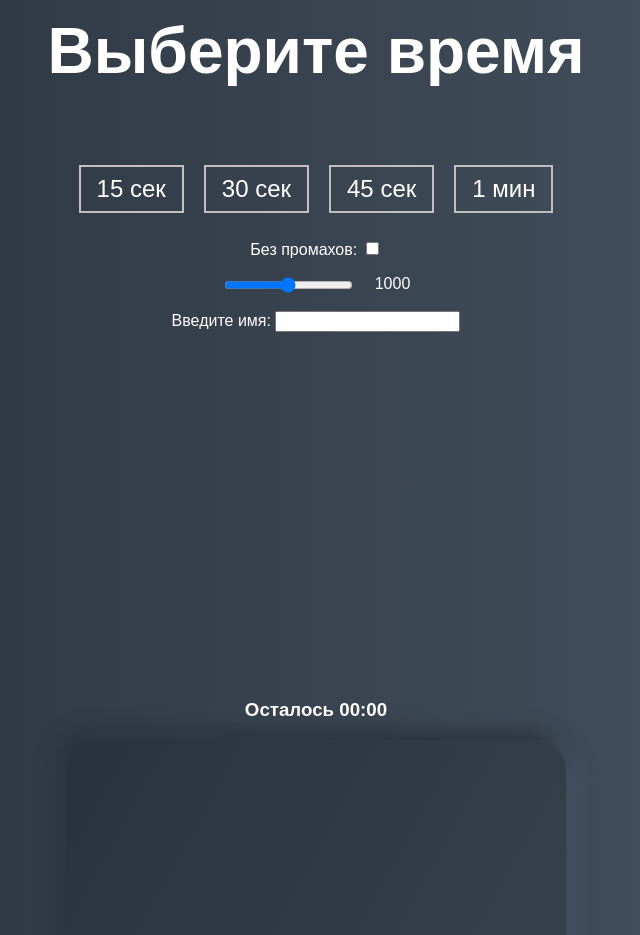
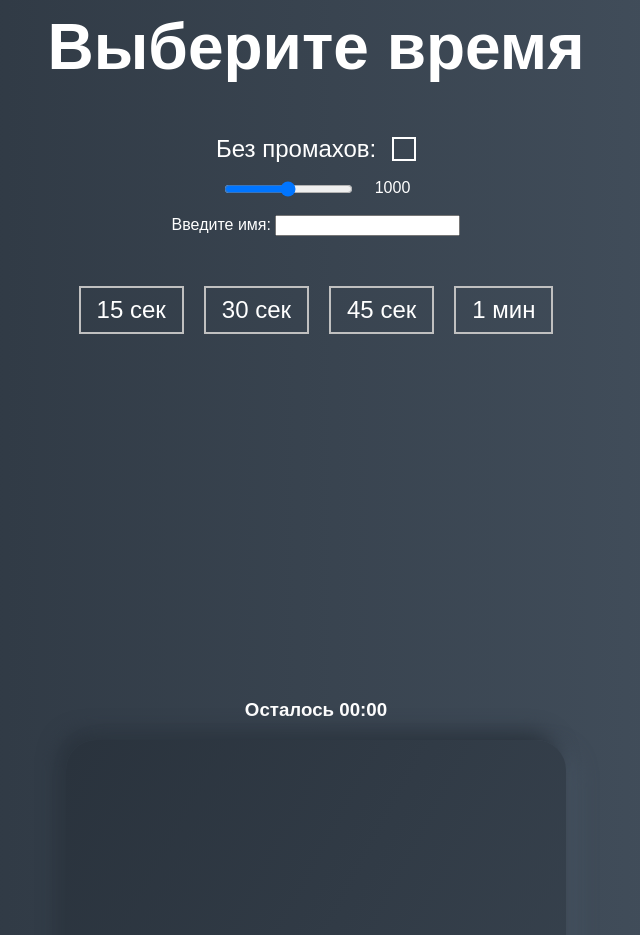
Before and after one commit to Sanwed/Aim-game, a website: page index.html in a window 1280 px wide. Shown: the part 1040-1975 px from the top of the page, without its empty margins (324-964 px from the left). Drawn offline with Linux system fonts and the light colour scheme; files that its build step writes are made by us from their sources.

Commit message:
refactor: change time button's place

```diff
--- a/index.html
+++ b/index.html
@@ -3,7 +3,7 @@
 <head>
 	<meta charset="UTF-8">
 	<meta name="viewport" content="width=device-width, initial-scale=1.0">
-	<link rel="stylesheet" href="style.css">
+	<link rel="stylesheet" href="css/style.css">
 	<title>Simple Aim Game</title>
 </head>
 <body>
@@ -19,6 +19,26 @@
 
 <div class="screen" id="level-settings-screen">
 	<h1>Выберите время</h1>
+
+	<div class="mode">
+		<label>
+			<input class="mode__input visually-hidden" type="checkbox" id="no-misses" name="no-misses">
+			<span class="mode__text">Без промахов:</span>
+		</label>
+	</div>
+
+	<div class="range-bar">
+		<input type="range" class="range-speed" name="remove-speed" min="500" max="1500" step="50" value="1000">
+		<span class="range-speed-value"></span>
+	</div>
+
+	<div class="name">
+		<label>
+			<span>Введите имя: </span>
+			<input id="name" type="text" required autocomplete="off">
+		</label>
+	</div>
+
 	<ul class="time-list" id="time-list">
 		<li>
 			<button class="btn time-btn" data-time="15">15 сек</button>
@@ -34,24 +54,7 @@
 		</li>
 	</ul>
 
-	<div class="mode">
-		<label>
-			<span>Без промахов:</span>
-			<input type="checkbox" id="no-misses" name="no-misses">
-		</label>
-	</div>
-
-	<div class="range-bar">
-		<input type="range" class="range-speed" name="remove-speed" min="500" max="1500" step="50" value="1000">
-		<span class="range-speed-value"></span>
-	</div>
-
-	<div class="name">
-		<label>
-			<span>Введите имя: </span>
-			<input id="name" type="text" required>
-		</label>
-	</div>
+	<span class="error-text"></span>
 </div>
 
 <div class="screen" id="play-screen">
@@ -59,6 +62,6 @@
 	<div class="board" id="board"></div>
 </div>
 
-<script src="game.js"></script>
+<script type="module" src="game.js"></script>
 </body>
 </html>
```
